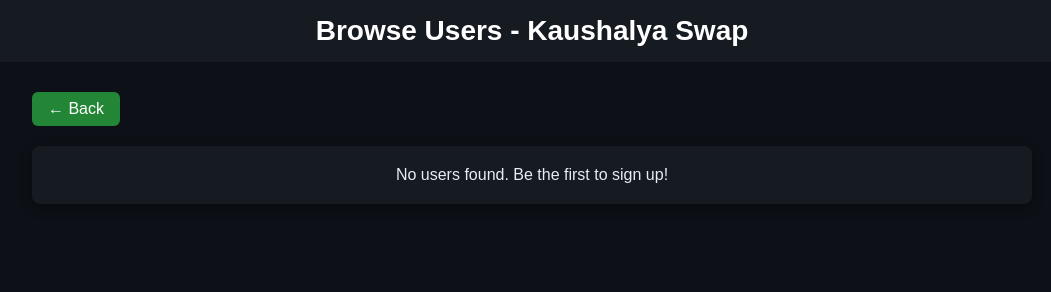
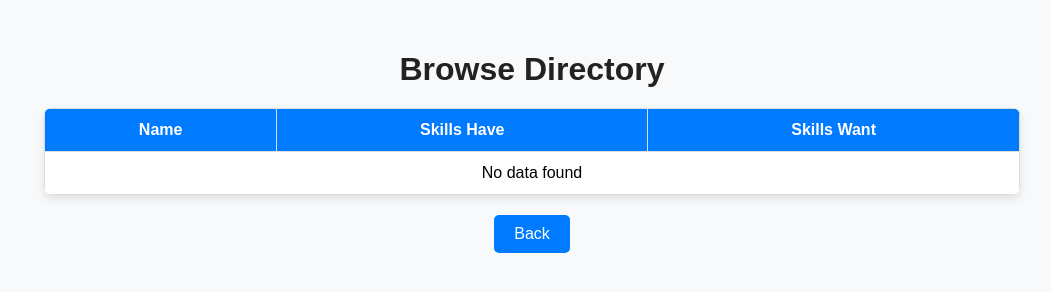
Before and after one commit to nishant72003-pixel/kaushalyaswap, a plain HTML site: page browse.html in a window 1280 px wide. Shown: the whole page, without its empty margins (108-1159 px from the left). Drawn offline with Linux system fonts and the light colour scheme.

Commit message:
Update browse.html

```diff
--- a/browse.html
+++ b/browse.html
@@ -3,113 +3,109 @@
 <head>
   <meta charset="UTF-8">
   <meta name="viewport" content="width=device-width, initial-scale=1.0">
-  <title>Browse Users - Kaushalya Swap</title>
+  <title>Kaushalya Swap - Browse Directory</title>
+  <link rel="stylesheet" href="style.css" />
   <style>
     body {
       font-family: Arial, sans-serif;
-      background-color: #0d1117;
-      color: #e6edf3;
+      background: #f8f9fa;
       margin: 0;
       padding: 0;
     }
-    header {
-      background: #161b22;
-      color: #fff;
-      padding: 15px;
+
+    .container {
+      padding: 30px;
       text-align: center;
     }
+
     h1 {
-      margin: 0;
-      font-size: 28px;
+      color: #222;
+      margin-bottom: 20px;
     }
-    main {
-      padding: 30px 20px;
-      max-width: 1000px;
+
+    table {
       margin: 0 auto;
+      border-collapse: collapse;
+      width: 80%;
+      background: white;
+      border-radius: 8px;
+      overflow: hidden;
+      box-shadow: 0px 4px 8px rgba(0,0,0,0.1);
     }
-    .user-grid {
-      display: grid;
-      grid-template-columns: repeat(auto-fit, minmax(280px, 1fr));
-      gap: 20px;
-      margin-top: 20px;
+
+    th, td {
+      border: 1px solid #ddd;
+      padding: 12px;
+      text-align: center;
     }
-    .user-card {
-      background: #161b22;
-      border-radius: 12px;
-      padding: 20px;
-      box-shadow: 0 4px 12px rgba(0,0,0,0.4);
-      transition: transform 0.2s ease, box-shadow 0.2s ease;
+
+    th {
+      background: #007bff;
+      color: white;
     }
-    .user-card:hover {
-      transform: translateY(-4px);
-      box-shadow: 0 8px 18px rgba(0,0,0,0.5);
+
+    tr:nth-child(even) {
+      background: #f2f2f2;
     }
-    .user-card h2 {
-      margin: 0 0 10px;
-      font-size: 20px;
-      color: #58a6ff;
-    }
-    .user-card p {
-      margin: 6px 0;
-      font-size: 14px;
-      color: #c9d1d9;
-    }
+
     .back-btn {
       display: inline-block;
-      margin-bottom: 20px;
-      padding: 8px 16px;
-      background: #238636;
-      color: #fff;
+      margin-top: 20px;
+      padding: 10px 20px;
+      background: #007bff;
+      color: white;
+      border-radius: 5px;
       text-decoration: none;
-      border-radius: 6px;
-      transition: background 0.3s;
     }
+
     .back-btn:hover {
-      background: #2ea043;
-    }
-    .no-users {
-      text-align: center;
-      padding: 20px;
-      background: #161b22;
-      border-radius: 8px;
-      box-shadow: 0 4px 12px rgba(0,0,0,0.4);
+      background: #0056b3;
     }
   </style>
 </head>
 <body>
-  <header>
-    <h1>Browse Users - Kaushalya Swap</h1>
-  </header>
-  <main>
-    <a href="get-started.html" class="back-btn">← Back</a>
-    <div id="user-list"></div>
-  </main>
+  <div class="container">
+    <h1>Browse Directory</h1>
+    <table>
+      <thead>
+        <tr>
+          <th>Name</th>
+          <th>Skills Have</th>
+          <th>Skills Want</th>
+        </tr>
+      </thead>
+      <tbody id="userTable">
+        <!-- Users will load here -->
+      </tbody>
+    </table>
+    <a href="get-started.html" class="back-btn">Back</a>
+  </div>
 
   <script>
     function loadUsers() {
       let users = JSON.parse(localStorage.getItem("users")) || [];
-      const container = document.getElementById("user-list");
+      let tableBody = document.getElementById("userTable");
+      tableBody.innerHTML = "";
 
       if (users.length === 0) {
-        container.innerHTML = `<div class="no-users">No users found. Be the first to sign up!</div>`;
+        let row = document.createElement("tr");
+        row.innerHTML = "<td colspan='3'>No data found</td>";
+        tableBody.appendChild(row);
         return;
       }
 
-      let cards = `<div class="user-grid">`;
       users.forEach(user => {
-        cards += `
-          <div class="user-card">
-            <h2>${user.name}</h2>
-            <p><strong>Has Skill:</strong> ${user.skillHave}</p>
-            <p><strong>Wants Skill:</strong> ${user.skillWant}</p>
-          </div>
+        let row = document.createElement("tr");
+        row.innerHTML = `
+          <td>${user.name}</td>
+          <td>${user.skillHave}</td>
+          <td>${user.skillWant}</td>
         `;
+        tableBody.appendChild(row);
       });
-      cards += `</div>`;
-      container.innerHTML = cards;
     }
 
-    window.onload = loadUsers;
+    loadUsers();
   </script>
 </body>
 </html>
```
